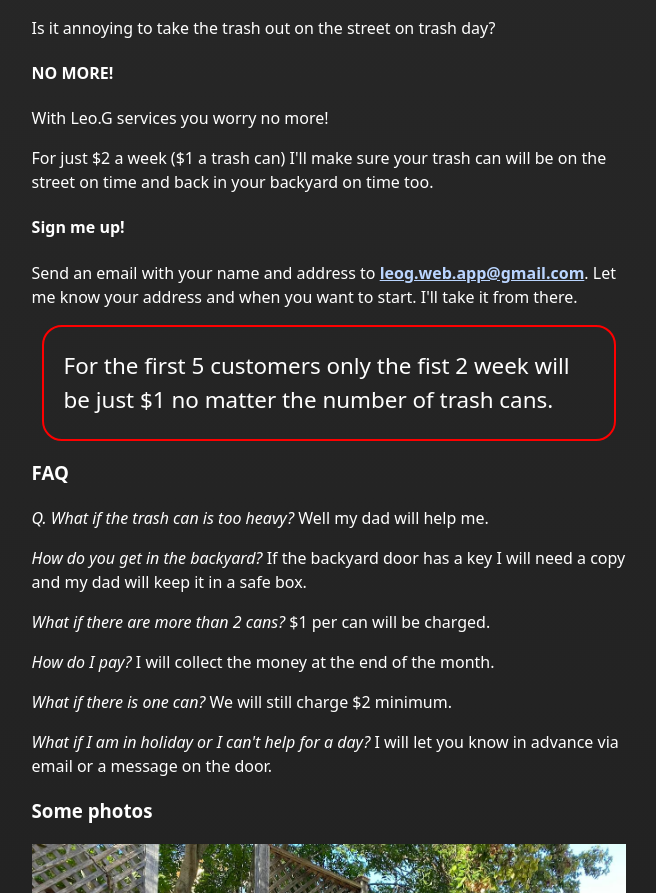
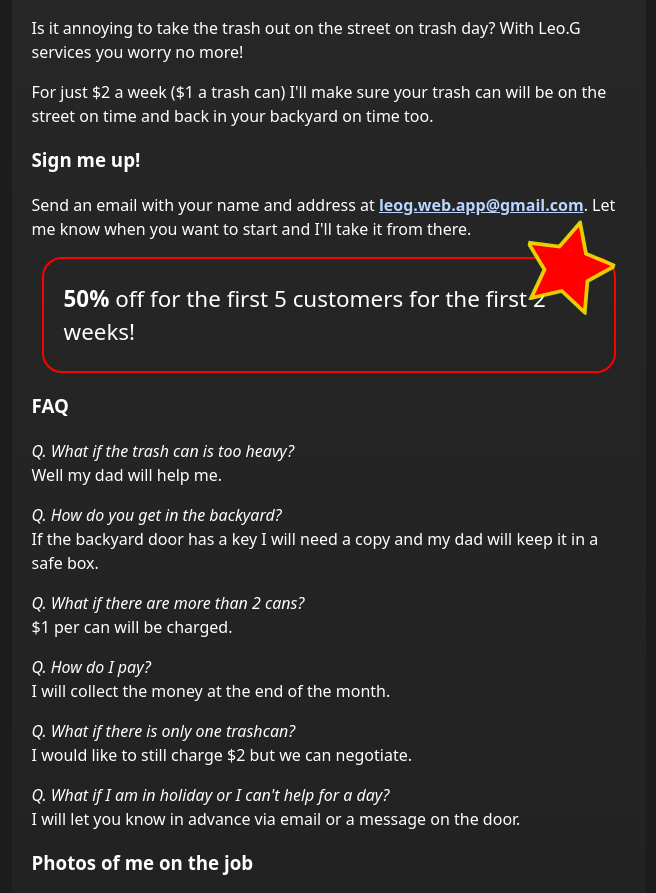
Before and after one commit to leogio449/leo-web, an Astro site: page /articles/trashcan in a window 1280 px wide. Shown: the part 234-1127 px from the top of the page, without its empty margins (311-967 px from the left). Built offline with nearby package versions, Linux system fonts and the light colour scheme; Astro itself is replaced by a stand-in of ours.

Commit message:
fix some sizing and typos

```diff
--- a/src/pages/articles/more_services.mdx
+++ b/src/pages/articles/more_services.mdx
@@ -6,9 +6,9 @@ heroImage: ""
 order: 2
 ---
 
-## Hey Neighbor!
 
-I am planning to add few new services.
+I am currently offering Trashcan Day management at the moment. I am planning to add few new services.
+
 Join the newsletter by sending an email to <a href="mailto: leog.web.app@gmail.com">leog.web.app@gmail.com</a>
 
 Thank you!
--- a/src/pages/articles/trashcan.mdx
+++ b/src/pages/articles/trashcan.mdx
@@ -1,7 +1,7 @@
 ---
 layout: "../../layouts/Articles.astro"
-title: "Trash day is annoying? Problem no more!"
-description: "Is it annoying to take the trash out on the street on trash day? With Leo.G services you worry no more! Click here to learn more!"
+title: "Trash day is annoying. Problem no more!"
+description: "Leo G will take care of it. Send an email to leog.web.app@gmail.com or click here to learn more."
 heroImage: "/images/trash-can.png"
 order: 1
 ---
@@ -9,22 +9,30 @@ order: 1
 ### Hey Neighbor!
 
 Is it annoying to take the trash out on the street on trash day?
-
-#### NO MORE!
-
 With Leo.G services you worry no more!
 
 For just $2 a week ($1 a trash can) I'll make sure your trash can will be on the street on time and back in your backyard on time too.
 
+### Sign me up!
 
-#### Sign me up!
+Send an email with your name and address at <a href = "mailto: leog.web.app@gmail.com">leog.web.app@gmail.com</a>.
+Let me know when you want to start and I'll take it from there.
 
-Send an email with your name and address to <a href = "mailto: leog.web.app@gmail.com">leog.web.app@gmail.com</a>.
-Let me know your address and when you want to start. I'll take it from there.
-
-<div style="border: 2px solid red; padding: 0 20px; font-size: 140%; margin: 10px 10px; border-radius: 20px;">
-  For the first 5 customers only the fist 2 week will be just $1 no matter the
-  number of trash cans.
+<div style="position:relative; border: 2px solid red; padding: 0 20px; font-size: 140%; margin: 10px 10px; border-radius: 20px;">
+  <svg
+    style="position: absolute; right: 0; top: -40px; transform: rotate(15deg);"
+    xmlns="http://www.w3.org/2000/svg"
+    width="90"
+    height="90"
+    viewBox="0 0 24 24"
+  >
+    <path
+      fill="red"
+      stroke="rgba(255 255 0 / 80%)"
+      d="m12 .587 3.668 7.568L24 9.306l-6.064 5.828 1.48 8.279L12 19.446l-7.417 3.967 1.481-8.279L0 9.306l8.332-1.151z"
+    />
+  </svg>
+  **50%** off for the first 5 customers for the first 2 weeks!
 </div>
 
 ### FAQ
@@ -32,22 +40,22 @@ Let me know your address and when you want to start. I'll take it from there.
 _Q. What if the trash can is too heavy?_
 Well my dad will help me.
 
-_How do you get in the backyard?_
+_Q. How do you get in the backyard?_
 If the backyard door has a key I will need a copy and my dad will keep it in a safe box.
 
-_What if there are more than 2 cans?_
+_Q. What if there are more than 2 cans?_
 $1 per can will be charged.
 
-_How do I pay?_
+_Q. How do I pay?_
 I will collect the money at the end of the month.
 
-_What if there is one can?_
-We will still charge $2 minimum.
+_Q. What if there is only one trashcan?_
+I would like to still charge $2 but we can negotiate.
 
-_What if I am in holiday or I can't help for a day?_
+_Q. What if I am in holiday or I can't help for a day?_
 I will let you know in advance via email or a message on the door.
 
-### Some photos
+### Photos of me on the job
 
 <img style="max-width:vw" src="/images/leog_trashcan1.jpg" />
 <img style="max-width:vw" src="/images/leog_trashcan2.jpg" />
--- a/src/pages/index.astro
+++ b/src/pages/index.astro
@@ -43,7 +43,7 @@ const posts = (await Astro.glob("./articles/*.{md,mdx}")).sort(
       }
 
       img {
-        width: 50px;
+        width: 140px;
       }
 
       .link-subdescription {
--- a/src/styles/global.css
+++ b/src/styles/global.css
@@ -3,6 +3,11 @@
   https://github.com/HermanMartinus/bearblog/blob/297026a877bc2ab2b3bdfbd6b9f7961c350917dd/templates/styles/blog/default.css
   License MIT: https://github.com/HermanMartinus/bearblog/blob/master/LICENSE.md
  */
+
+html {
+  background-color: #1C1C1C;
+}
+
 body {
   font-family: Montserrat, system-ui, -apple-system, BlinkMacSystemFont,
     "Segoe UI", Roboto, "Helvetica Neue", Arial, "Noto Sans", sans-serif,
@@ -11,7 +16,7 @@ body {
   padding: 20px;
   max-width: 65ch;
   text-align: left;
-  background-color: #000;
+  background-color: #1C1C1C;
   background: linear-gradient(360deg, #1C1C1C 10%, #494949 360%);
   word-wrap: break-word;
   overflow-wrap: break-word;
@@ -37,6 +42,10 @@ a {
 
 nav a {
   margin: 0 10px;
+}
+
+em {
+  display: block;
 }
 
 textarea {
```
Also changed, not shown: public/site.webmanifest.
